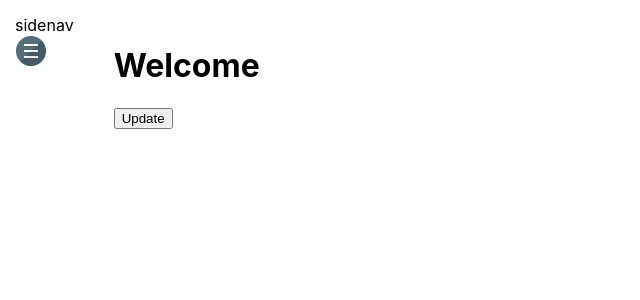
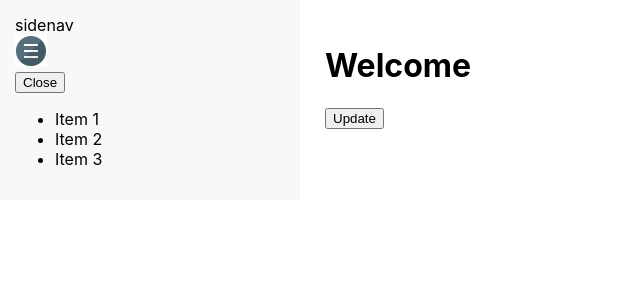
Before and after one commit to NikichXP/hello-react, a React (Create React App) app: page / in a window 1280 px wide. Both pictures are taken after a click on the button "Update". Shown: the top 300 px of the page, without its empty margins (0-640 px from the left). Built offline with nearby package versions, Linux system fonts and the light colour scheme; no server answers.

Commit message:
done the sidebar hovering

```diff
--- a/src/App.js
+++ b/src/App.js
@@ -2,7 +2,7 @@ import './styles/App.css';
 import {useState} from 'react';
 import {getHeaders, transformStatusData} from "./statusUtils";
 import {StatusTable} from "./components/StatusTable";
-import {SidebarToggle} from "./components/Sidebar";
+import {Sidebar} from "./components/Sidebar";
 
 function App() {
     const [data, setData] = useState(null);
@@ -17,7 +17,7 @@ function App() {
 
     return (
         <div className="container">
-            <SidebarToggle/>
+            <Sidebar/>
             <div className="content">
                 <h1>Welcome</h1>
                 <button onClick={updateData}>Update</button>
--- a/src/components/Sidebar.js
+++ b/src/components/Sidebar.js
@@ -1,13 +1,12 @@
-import React, {useState} from 'react';
+import React, {useEffect, useState} from 'react';
 import menu from '../menu.png';
 
 function SidebarMenu(payload) {
 
-    let clickHandler = payload.handler
-    let status = payload.status
+    let display = payload.display
 
-    return (<div className={`sidenav ${status ? 'active' : 'inactive'}`}>
-        <button onClick={clickHandler}>Close</button>
+    return (<div className='sidebar-content' style={{display: display}}>
+        <button>Close</button>
         <br/>
         <ul>
             <li>Item 1</li>
@@ -17,20 +16,49 @@ function SidebarMenu(payload) {
     </div>)
 }
 
-export function SidebarToggle() {
+export function Sidebar() {
 
-    const [showSidebar, setShowSidebar] = useState(false);
-    const clickHandler = () => {
-        setShowSidebar(!showSidebar)
+    const [hover, setHover] = useState(false)
+    const [display, setDisplay] = useState('none')
+    const className = 'sidebar-container'
+
+    useEffect(() => {
+        let timer
+
+        if (!hover) {
+            timer = setTimeout(() => {
+                setDisplay('none')
+            }, 700)
+        }
+
+        return () => clearTimeout(timer)
+    }, [!hover])
+
+    function handleTransition(e) {
+        console.log(e)
+        if (e.target.className === className) {
+            if (hover) {
+                setDisplay('block')
+            } else {
+                setDisplay('none')
+            }
+        }
+    }
+
+    function onMouseEnter() {
+        setHover(true)
+    }
+
+    function onMouseExit() {
+        setHover(false)
     }
 
     return (
-        <div>
-            <div className="sidebar-menu">
+        <div onTransitionEnd={handleTransition} onMouseEnter={onMouseEnter} onMouseLeave={onMouseExit}
+             className={className}>
                 sidenav<br/>
-                <img src={menu} alt={"Menu"} onClick={clickHandler}/>
-            </div>
-            {showSidebar && <SidebarMenu handler={clickHandler} status={showSidebar}/>}
+                <img src={menu} alt={"Menu"}/>
+            <SidebarMenu display={display}/>
         </div>
     );
 }
--- a/src/styles/index.scss
+++ b/src/styles/index.scss
@@ -18,11 +18,22 @@ body {
   align-items: flex-start;
 }
 
-.sidebar-menu {
+.sidebar-container {
   float: left;
-  //width: 50px;
+  width: 50px;
   padding: 15px;
+  background: $bg-color;
   box-sizing: border-box;
+  transition: width 0.5s ease 0.7s;
+
+  &:hover {
+    width: 300px;
+    transition: width 0.5s ease;
+  }
+}
+
+.sidebar-content {
+  transition: display 0.5s;
 }
 
 .content {
@@ -30,24 +41,6 @@ body {
   clear: both;
   box-sizing: border-box;
   padding: 25px;
-}
-
-.sidenav {
-  position: fixed;
-  left: -250px;
-  top: 0;
-  width: 250px;
-  height: 100%;
-  padding: 25px;
-  background-color: rgba(0, 0, 0, 0.5);
-
-  &.inactive {
-    left: -250px;
-  }
-
-  &.active {
-    left: 0;
-  }
 }
 
 table {
```
